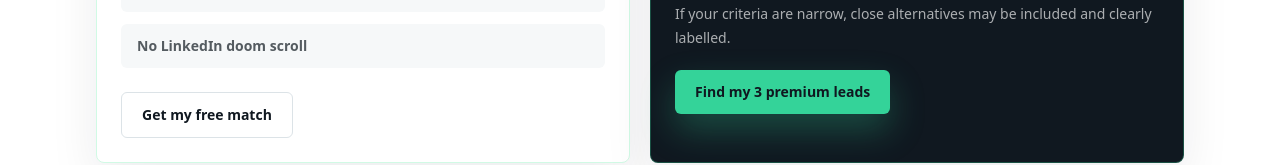
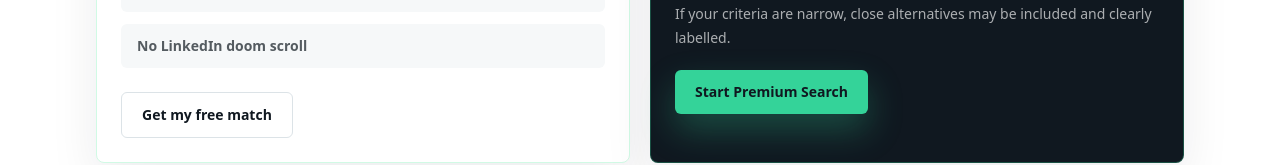
Before and after one commit to paulcuillerot-star/internshiphunter, a Next.js app: page / in a window 1280 px wide. Shown: the part 2582-2747 px from the top of the page. Built offline with nearby package versions, Linux system fonts and the light colour scheme.

Commit message:
Point default premium CTA to direct start

```diff
--- a/components/PricingCTA.tsx
+++ b/components/PricingCTA.tsx
@@ -2,7 +2,7 @@ import Link from "next/link";
 
 export function PricingCTA({ reportId, accessToken }: { reportId?: string; accessToken?: string }) {
   const tokenParam = accessToken ? `?token=${encodeURIComponent(accessToken)}` : "";
-  const href = reportId ? `/premium/${reportId}${tokenParam}` : "/apply";
+  const href = reportId ? `/premium/${reportId}${tokenParam}` : "/premium/start";
 
   return (
     <div className="rounded-lg border border-emerald-400/30 bg-ink p-6 text-white shadow-soft">
@@ -15,7 +15,7 @@ export function PricingCTA({ reportId, accessToken }: { reportId?: string; acces
         If your criteria are narrow, close alternatives may be included and clearly labelled.
       </p>
       <Link href={href} className="mt-5 inline-flex rounded-md bg-emerald-400 px-5 py-3 text-sm font-bold text-ink shadow-[0_16px_35px_rgba(52,211,153,0.28)] transition hover:bg-emerald-300">
-        Find my 3 premium leads
+        Start Premium Search
       </Link>
     </div>
   );
```
